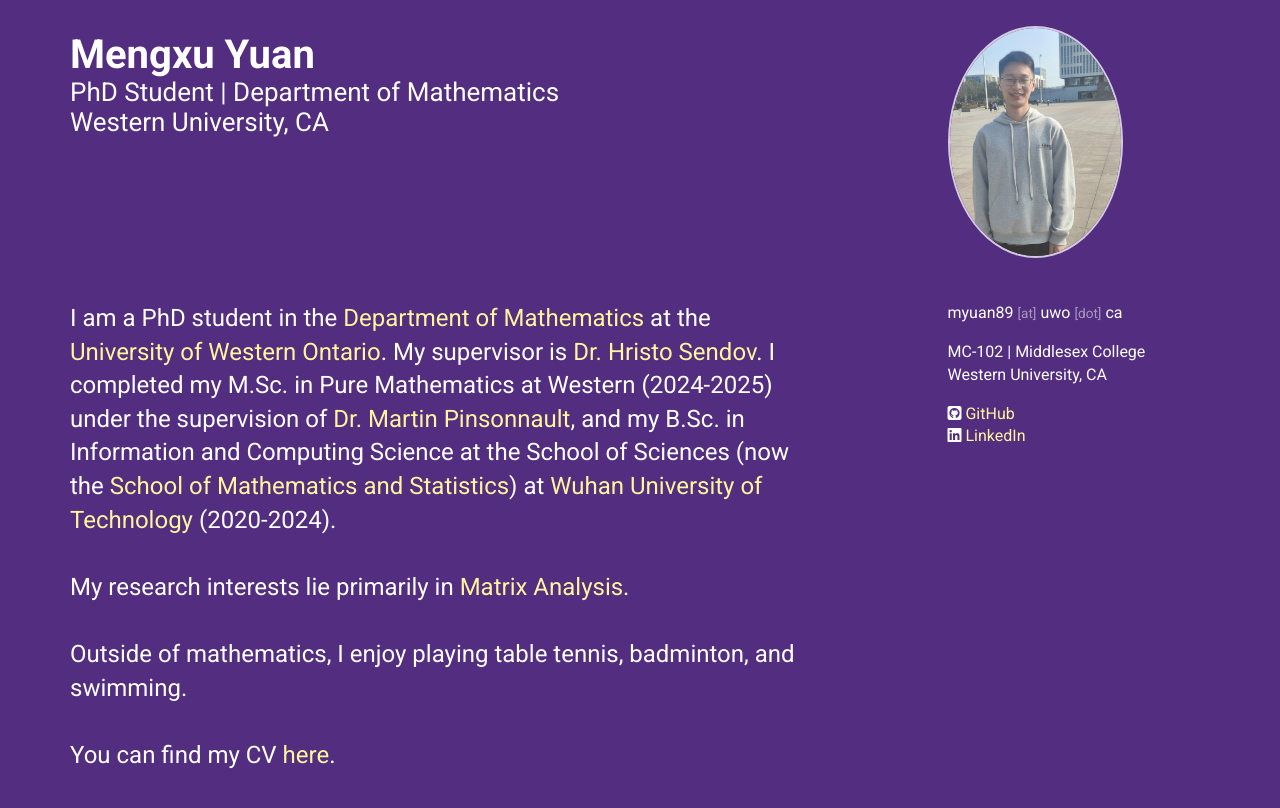
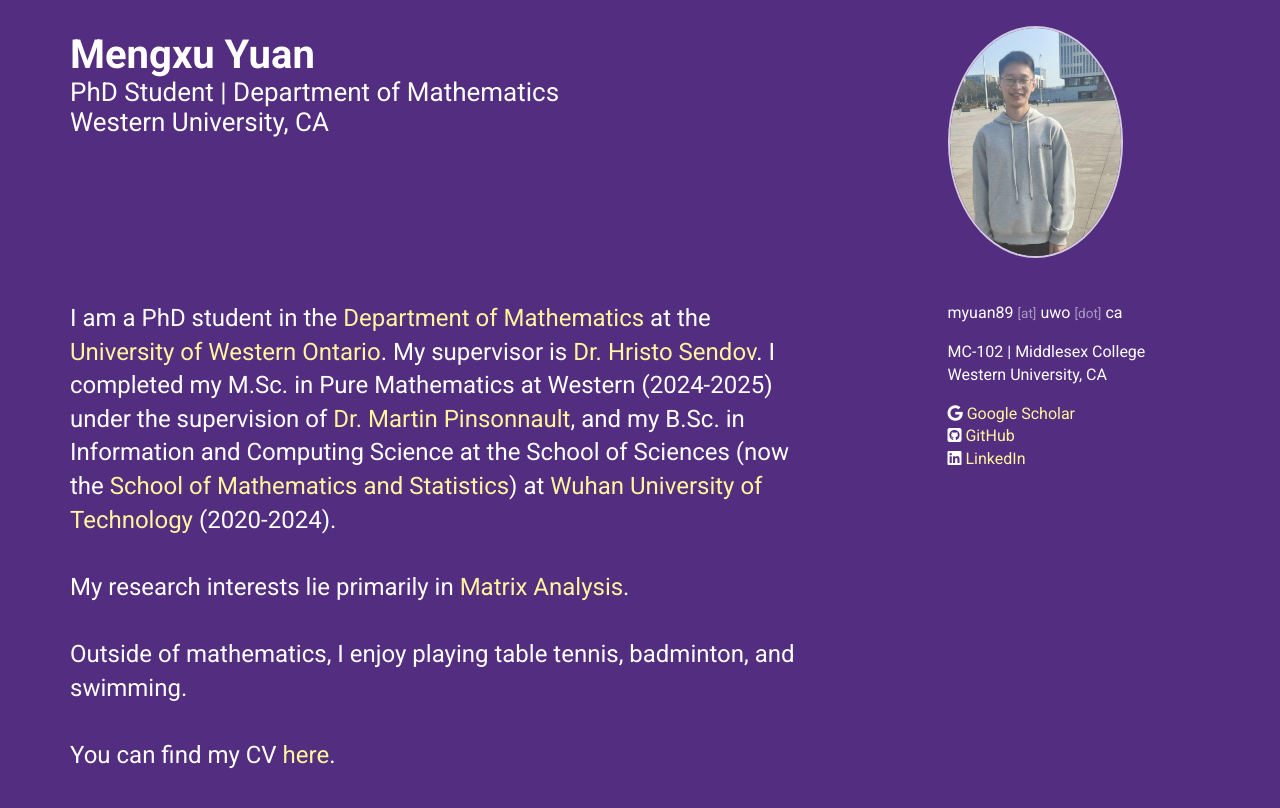
Before and after one commit to Mengxu3/mengxu3.github.io, a Jekyll site: the page built from index.html, in a window 1280 px wide and 900 px high. Shown: the top 808 px of the window. Built offline with Jekyll 4.4.1, drawn with Linux system fonts in a browser that asks for light colours; nearby versions of some CDN libraries.

Commit message:
Add Google Scholar profile to personal.yml

```diff
--- a/_data/personal.yml
+++ b/_data/personal.yml
@@ -8,6 +8,9 @@ institution: Western University, CA
 mailing_address: ""
 
 profiles:
+  - network: Google Scholar
+    username: Mengxu Yuan
+    url: https://scholar.google.com/citations?user=bsncqRkAAAAJ&hl=en
   # - network: ORCID
   #   username:
   #   url:
```
